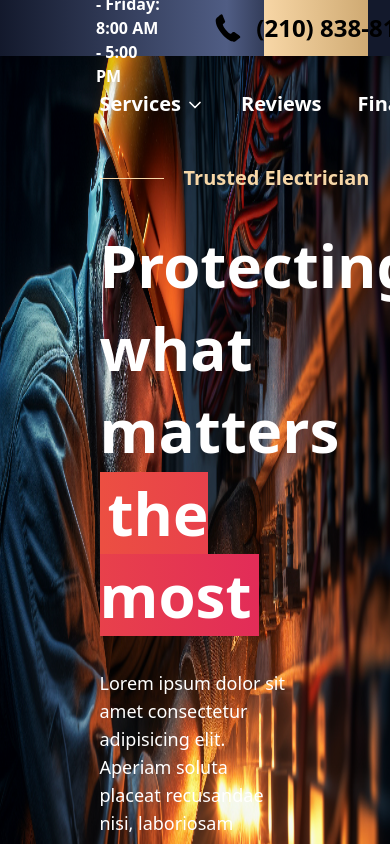
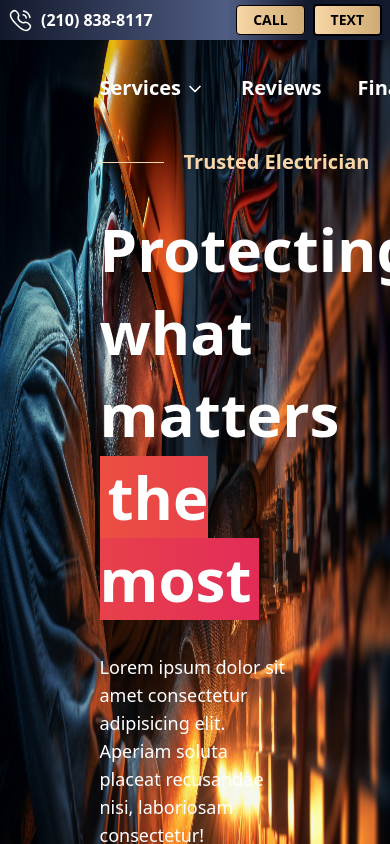
Before and after one commit to TheCryptoChad/Electrician-Site, a Next.js app: page / in a window 390 px wide. Shown: the top 844 px of the page. Built offline with nearby package versions, Linux system fonts and the light colour scheme.

Commit message:
responsive header

```diff
--- a/components/Header.tsx
+++ b/components/Header.tsx
@@ -1,19 +1,31 @@
 import Link from 'next/link';
+import Image from 'next/image';
 import { Button } from './ui/button';
-import Image from 'next/image';
 import { phoneNumber } from '@/lib/constants';
 
 export default function Header() {
 	return (
-		<header className='flex h-[3.5rem] w-screen justify-around bg-header-gradient px-24'>
-			<div className='flex flex-1 items-center font-bold text-white transition-transform duration-300 hover:scale-110'>
+		<header className='bg-header-gradient flex h-[2.5rem] w-screen justify-around px-2 lg:h-[3.5rem] lg:px-24'>
+			<div className='hidden flex-1 items-center font-bold text-white transition-transform duration-300 hover:scale-110 lg:flex'>
 				Monday - Friday: 8:00 AM - 5:00 PM
 			</div>
+
+			<div className='flex flex-1 items-center gap-2 font-bold text-white lg:hidden'>
+				<Image
+					alt='Phone'
+					className='brightness-0 invert filter'
+					height={25}
+					src='/icons/phone2.svg'
+					width={25}
+				/>{' '}
+				{phoneNumber}
+			</div>
+
 			<Link
-				className='flex flex-1 justify-end'
+				className='hidden flex-1 justify-end lg:flex'
 				href={`tel:${phoneNumber}`}
 			>
-				<Button className='group h-full w-1/2 rounded-none bg-header-button-gradient text-2xl font-extrabold text-black hover:text-white'>
+				<Button className='bg-header-button-gradient group h-full w-1/2 rounded-none text-2xl font-extrabold text-black hover:text-white'>
 					<>
 						<Image
 							alt='Phone'
@@ -26,6 +38,19 @@ export default function Header() {
 					</>
 				</Button>
 			</Link>
+
+			<div className='flex items-center gap-2 lg:hidden'>
+				<Link href={`tel:${phoneNumber}`}>
+					<Button className='bg-header-button-gradient h-1/2 rounded-sm border border-black py-1 font-extrabold text-black'>
+						CALL
+					</Button>
+				</Link>
+				<Link href={`sms:${phoneNumber}`}>
+					<Button className='bg-header-button-gradient h-1/2 rounded-sm border-2 border-black py-1 font-extrabold text-black'>
+						TEXT
+					</Button>
+				</Link>
+			</div>
 		</header>
 	);
 }
```
